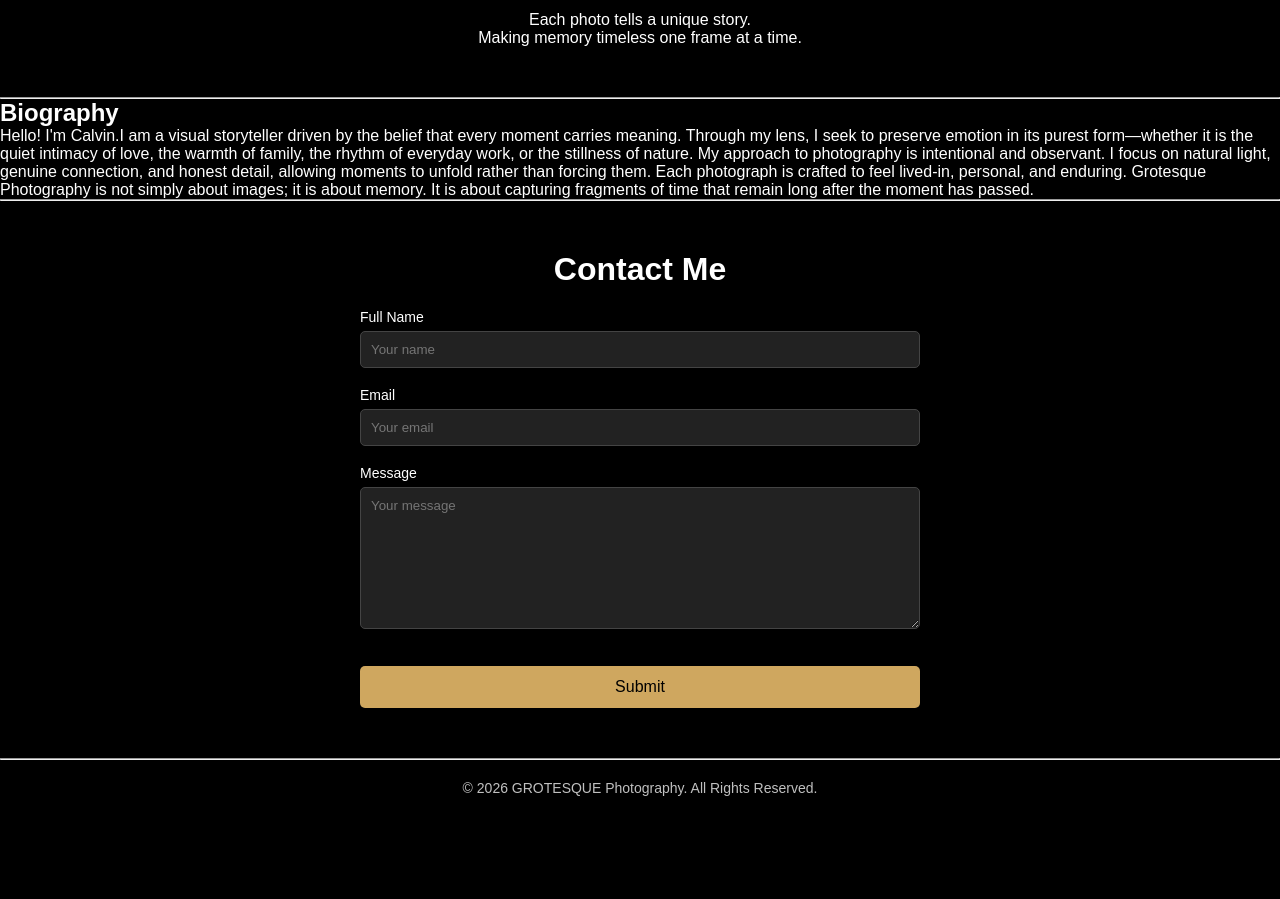
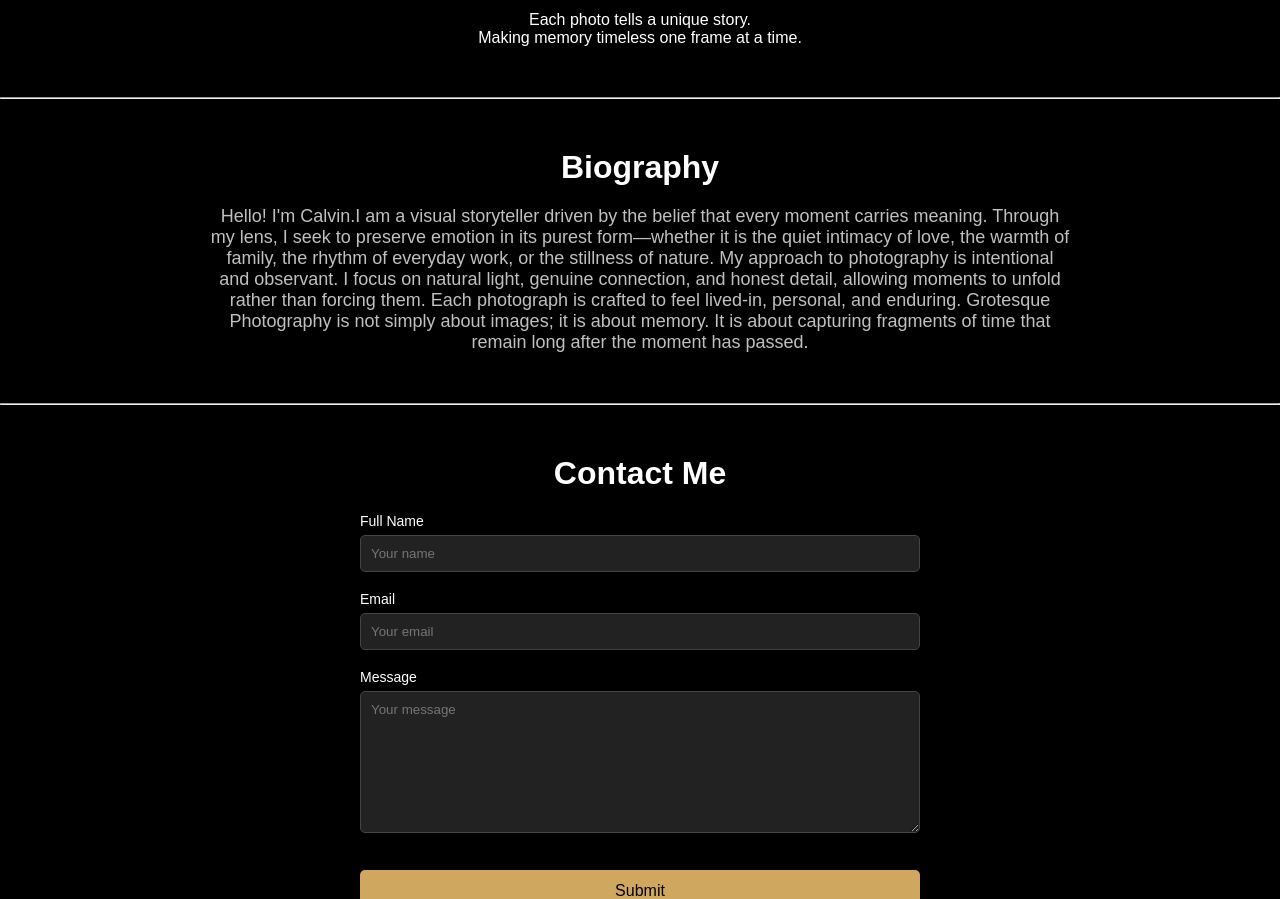
Before and after one commit to ckihobe-creator/bob, a plain HTML site: page index.html in a window 1280 px wide. Shown: the part 1698-2597 px from the top of the page. Before the commit the page ends 2514 px from the top, so only its background shows below. Drawn offline with Linux system fonts and the light colour scheme.

Commit message:
Rename #biography to #about in stylees.css

```diff
--- a/stylees.css
+++ b/stylees.css
@@ -65,17 +65,17 @@ a:hover {
     margin: 10px;
     border-radius: 8px;
 }
-#biography {
+#about {
     padding: 50px 20px;
     max-width: 900px;
     margin: auto;
     text-align: center;
 }
-#biography h2 {
+#about h2 {
     font-size: 32px;
     margin-bottom: 20px;
 }
-#biography p {
+#about p {
     font-size: 18px;
     color:silver
 }
```
